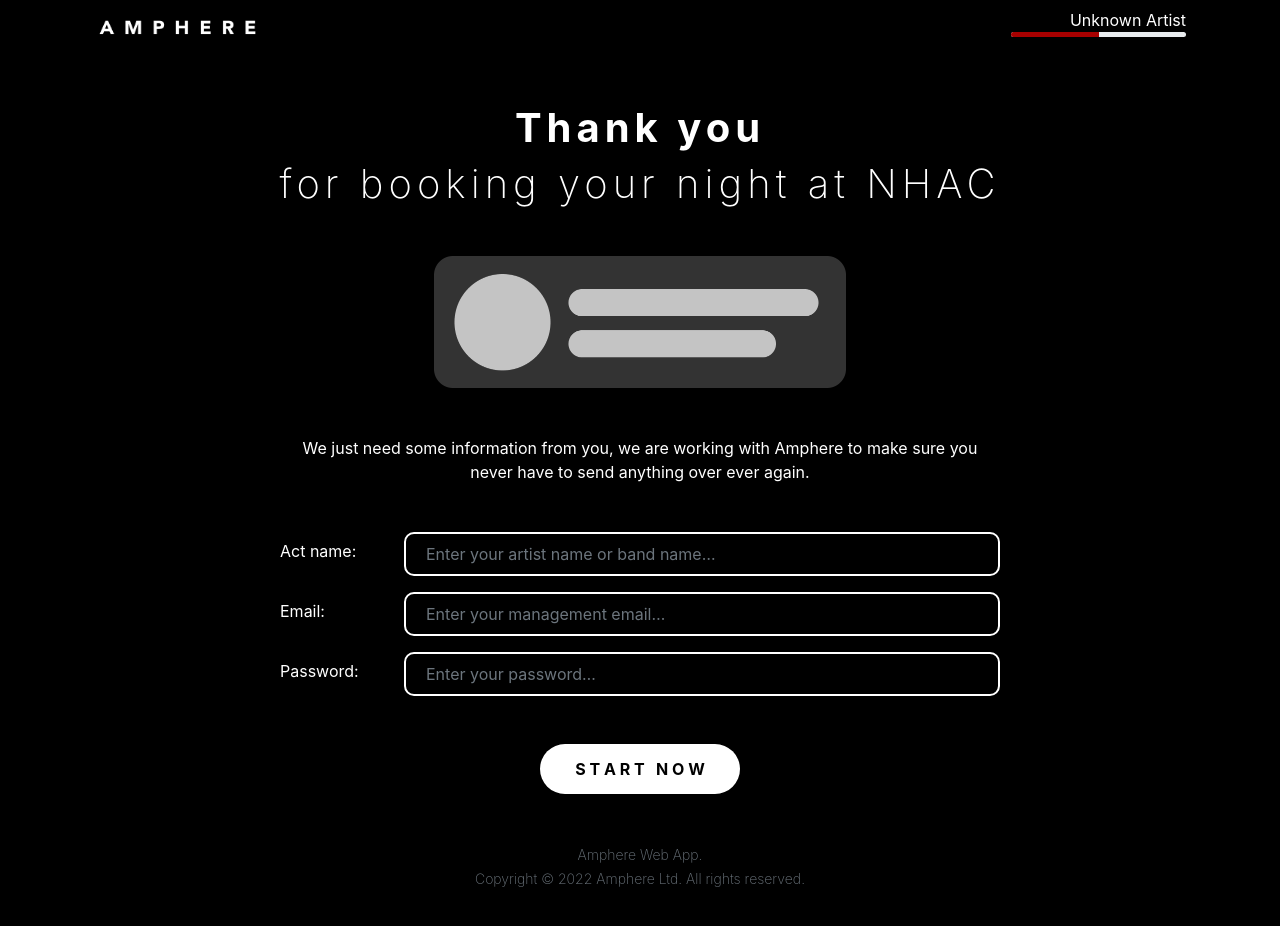
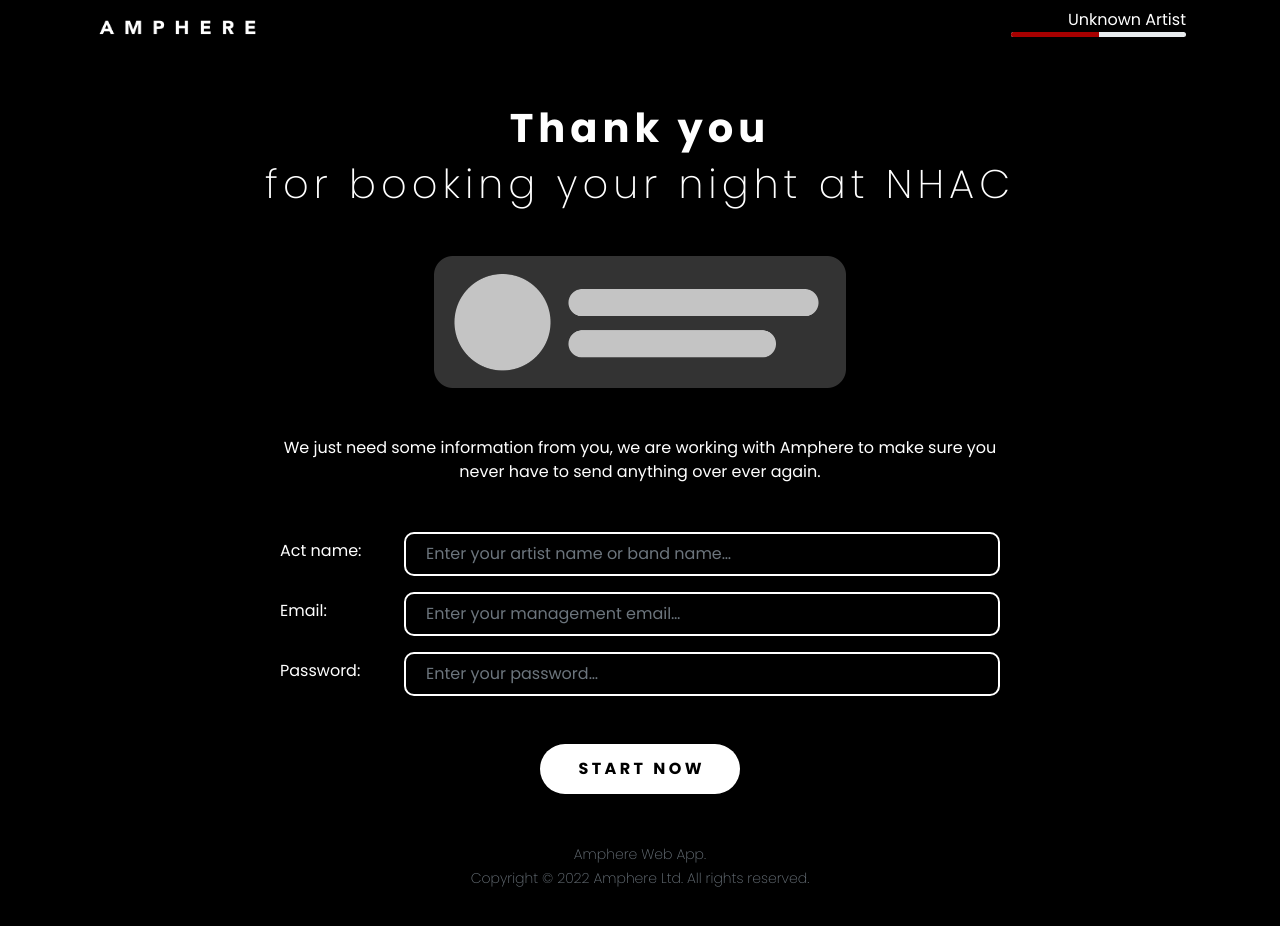
Before and after one commit to Amphere-Ltd/Amphere-WebApp, a React (Create React App) app: page /sign-up in a window 1280 px wide. Shown: the top 926 px of the page. Built offline with nearby package versions, Linux system fonts and the light colour scheme; no server answers.

Commit message:
Remove unused CSS files

```diff
--- a/src/components/common/base.css
+++ b/src/components/common/base.css
@@ -1,4 +1,4 @@
-@import url('https://fonts.googleapis.com/css2?family=Poppins:ital,wght@0,200;0,400;0,700;1,100&display=swap');
+@import url('https://fonts.googleapis.com/css2?family=Poppins:wght@200;400;700&display=swap');
 
 body {
     background-color: black;
--- a/src/index.css
+++ /dev/null
@@ -1,13 +0,0 @@
-body {
-  margin: 0;
-  font-family: -apple-system, BlinkMacSystemFont, 'Segoe UI', 'Roboto', 'Oxygen',
-    'Ubuntu', 'Cantarell', 'Fira Sans', 'Droid Sans', 'Helvetica Neue',
-    sans-serif;
-  -webkit-font-smoothing: antialiased;
-  -moz-osx-font-smoothing: grayscale;
-}
-
-code {
-  font-family: source-code-pro, Menlo, Monaco, Consolas, 'Courier New',
-    monospace;
-}
--- a/src/index.js
+++ b/src/index.js
@@ -2,7 +2,6 @@
 import ReactDOM from 'react-dom/client';
 import {BrowserRouter, Routes, Route} from 'react-router-dom';
 import App from './App';
-import './index.css';
 import reportWebVitals from './reportWebVitals';
 
 ReactDOM.createRoot(document.getElementById('root')).render(
```
Also changed, not shown: src/App.css (deleted, +0 -38 lines), src/logo.svg (deleted), 1 other file (tests, documents, lock files or other folders).
